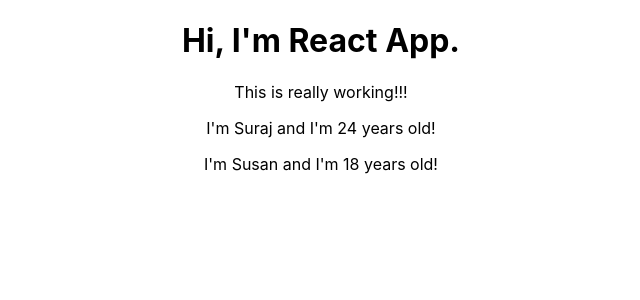
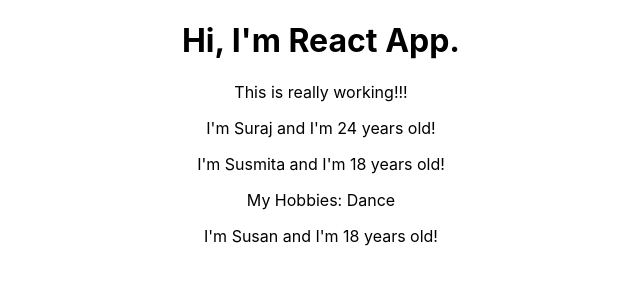
Before and after one commit to surajnepali/react-complete-guide, a React (Create React App) app: page / in a window 1280 px wide. Shown: the top 300 px of the page, without its empty margins (319-959 px from the left). Built offline with nearby package versions, Linux system fonts and the light colour scheme.

Commit message:
Using Children Property

```diff
--- a/src/App.js
+++ b/src/App.js
@@ -10,6 +10,7 @@
         <h1>Hi, I'm React App.</h1>
         <p>This is really working!!!</p>
         <Person name="Suraj" age="24" />
+        <Person name="Susmita" age="18">My Hobbies: Dance</Person>
         <Person name="Susan" age="18" />
       </div>
     );
--- a/src/Person/Person.js
+++ b/src/Person/Person.js
@@ -4,7 +4,13 @@
 const person = (props) => { //arrow function
     //dynamic content
     //return <p>I'm a person and I'm {Math.floor(Math.random() * 30)} years old.</p>
-    return <p>I'm {props.name} and I'm {props.age} years old!</p>
+    return (
+        <div>
+            <p>I'm {props.name} and I'm {props.age} years old!</p>
+            <p>{props.children}</p>
+        </div>
+
+    );
 
    // return <p>I'm a person and I'm Math.floor(Math.random() * 30) years old.</p>
    // If you write above line of code, it will compiled or interpreted as text.
```
